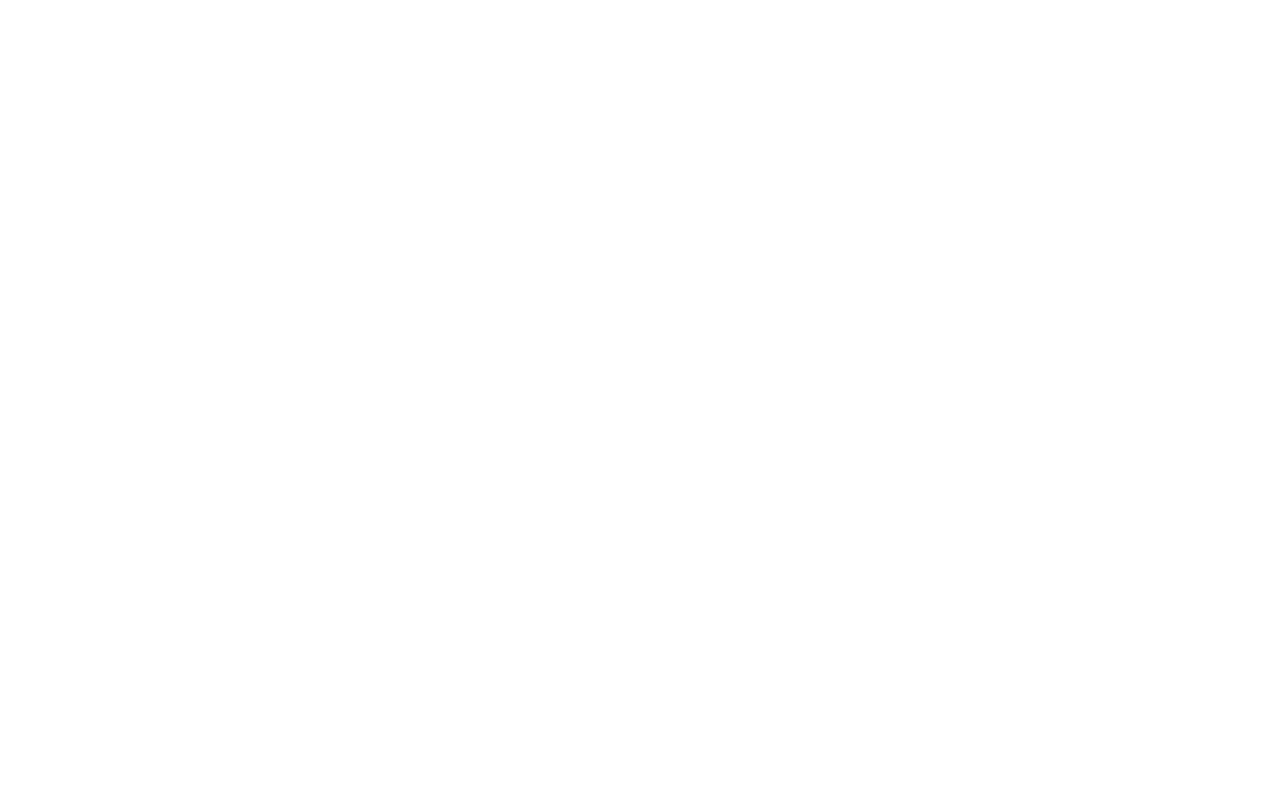
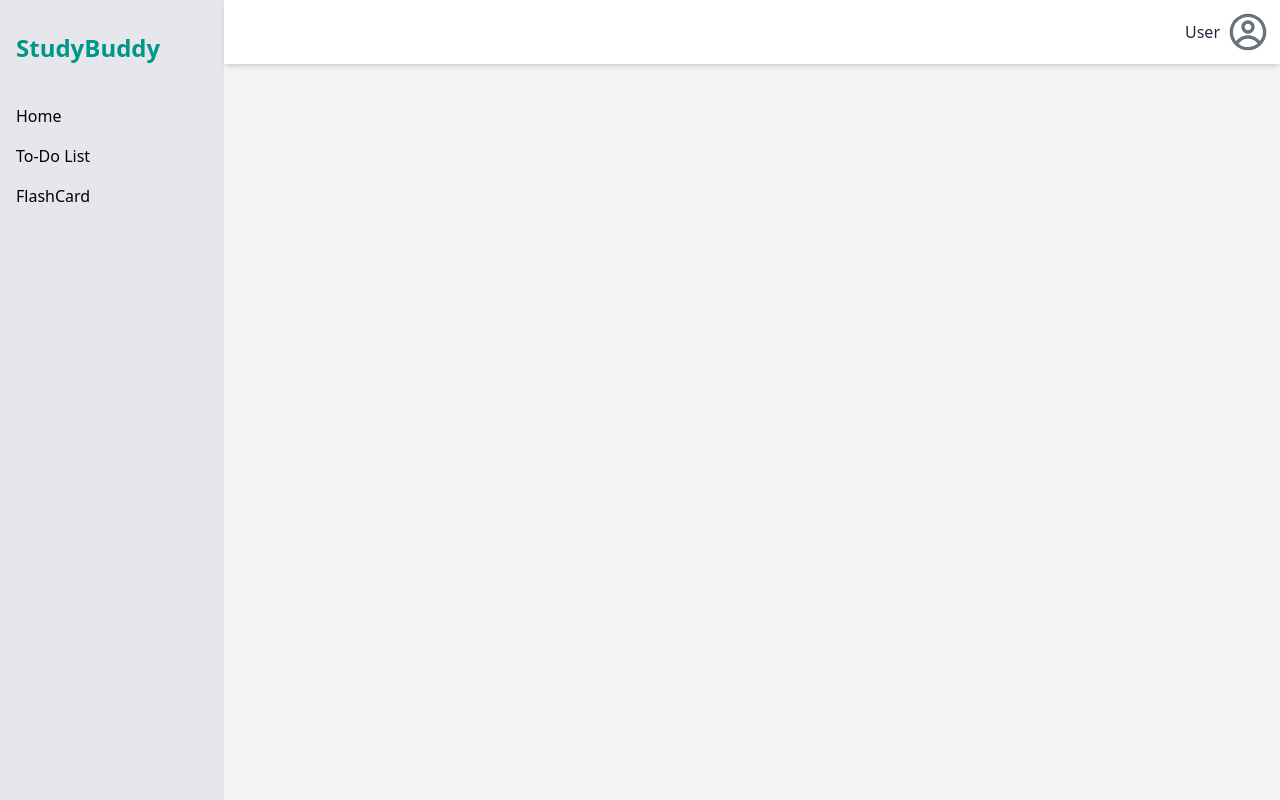
Before and after one commit to HunnyParmar/StudyBuddy-frontend, a React (Vite) app: page /flashcard in a window 1280 px wide. Before the commit this address had no page. Built offline with nearby package versions, Linux system fonts and the light colour scheme; no server answers; sample sign-in values are in the browser's storage.

Commit message:
error solve

```diff
--- a/src/App.jsx
+++ b/src/App.jsx
@@ -8,6 +8,7 @@
 import ResetPwd from "./components/ResetPwd";
 import EmailCode from "./components/EmailCode";
 import ToDoList from "./components/Dashboard/To-Do List/ToDoList";
+import FlashCard from "./components/Dashboard/FlashCard/FlashCard";
 
 const PrivateRoute = () => {
     const token = localStorage.getItem("token");
@@ -28,7 +29,8 @@
 
         <Route element={<PrivateRoute />}>
           <Route exact path="/dashboard" element={<Dashboard />} />
-          <Route path="/dashboard/todo" element={<ToDoList/>} />
+          <Route path="/todo" element={<ToDoList/>} />
+          <Route path="/flashcard" element={<FlashCard/>} />
         </Route>
 
         </Routes>
--- a/src/components/Dashboard/Dashboard.jsx
+++ b/src/components/Dashboard/Dashboard.jsx
@@ -28,12 +28,12 @@
             },
           });
 
+          if (!response.ok) {
+            throw new Error("Failed to fetch user data");
+          }
+
           const data = await response.json();
-          if (response.ok) {
           setUserData(data);
-          } else {
-            console.error("Failed to fetch user data:", data.message);
-          }
         } catch (error) {
           console.error("Error fetching user data:", error);
         }
@@ -41,8 +41,7 @@
 
       fetchUserData();
     }
-  }, [navigate, setToken, setUserData]);
-
+  }, [navigate]);
 
   useEffect(() => {
     const handleClickOutside = (event) => {
@@ -56,7 +55,6 @@
 
   const handleLogout = () => {
     localStorage.removeItem("token");
-    localStorage.removeItem("userData");
     navigate("/login");
   };
 
@@ -97,12 +95,15 @@
                 {userData.UserName || "User"}
               </h1>
 
+              {userData.ProfilePicture ? (
                 <img
                   src={`http://localhost:7000/${userData.ProfilePicture}`}
                   alt="Profile"
                   className="w-10 h-10 rounded-full object-cover border border-gray-300"
                 />
-
+              ) : (
+                <CgProfile className="w-10 h-10 text-gray-500" />
+              )}
 
               {isDropdownOpen && (
                 <div className="absolute top-full right-0 w-48 bg-white rounded-lg shadow-lg border border-gray-300 z-50">
--- /dev/null
+++ b/src/components/Dashboard/FlashCard/FlashCard.jsx
@@ -0,0 +1,12 @@
+import React from 'react'
+import Dashboard from '../Dashboard'
+
+const FlashCard = () => {
+  return (
+    <div>
+      <Dashboard/>
+    </div>
+  )
+}
+
+export default FlashCard
```
Lines whose indentation alone changed are shown as unchanged.
